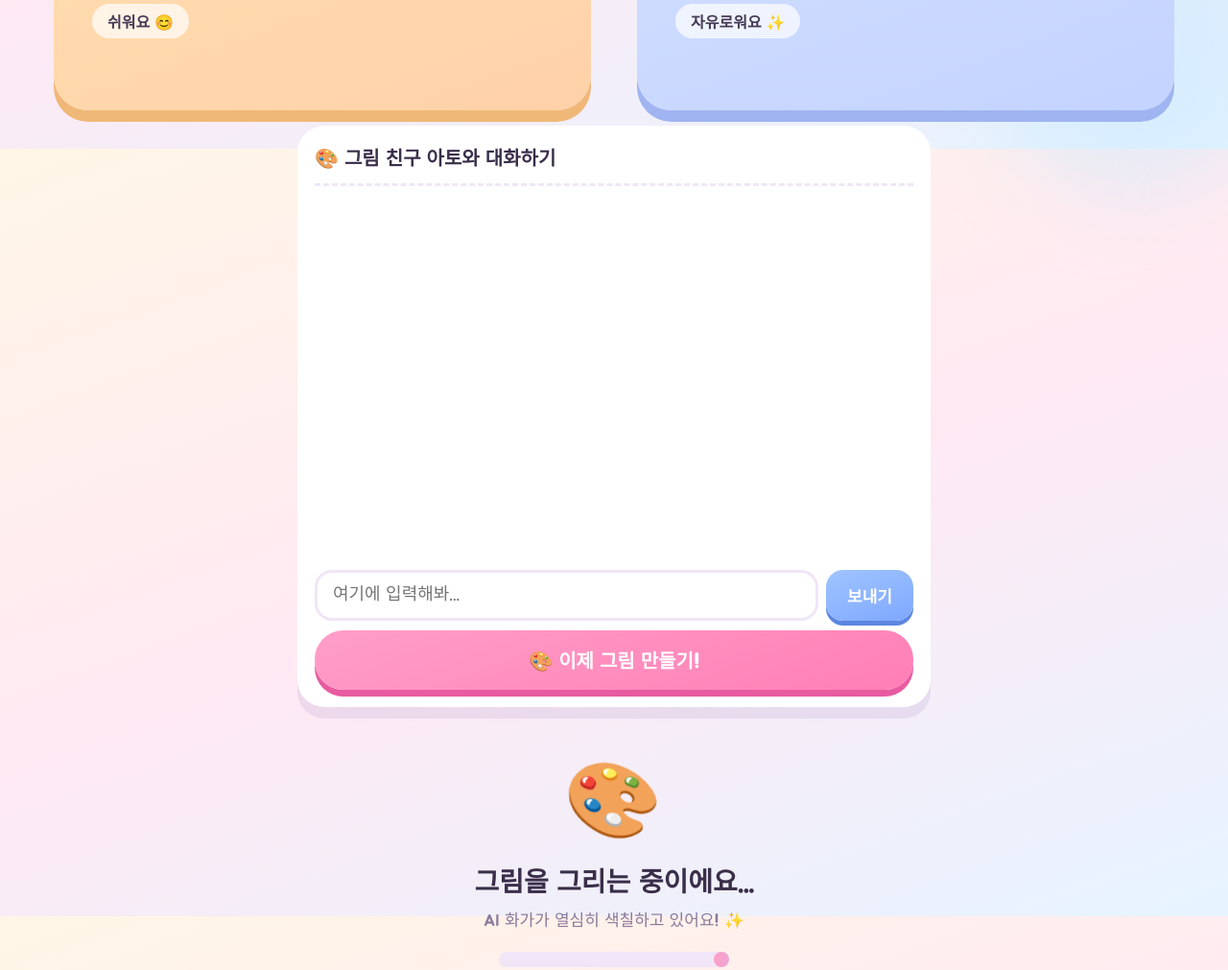
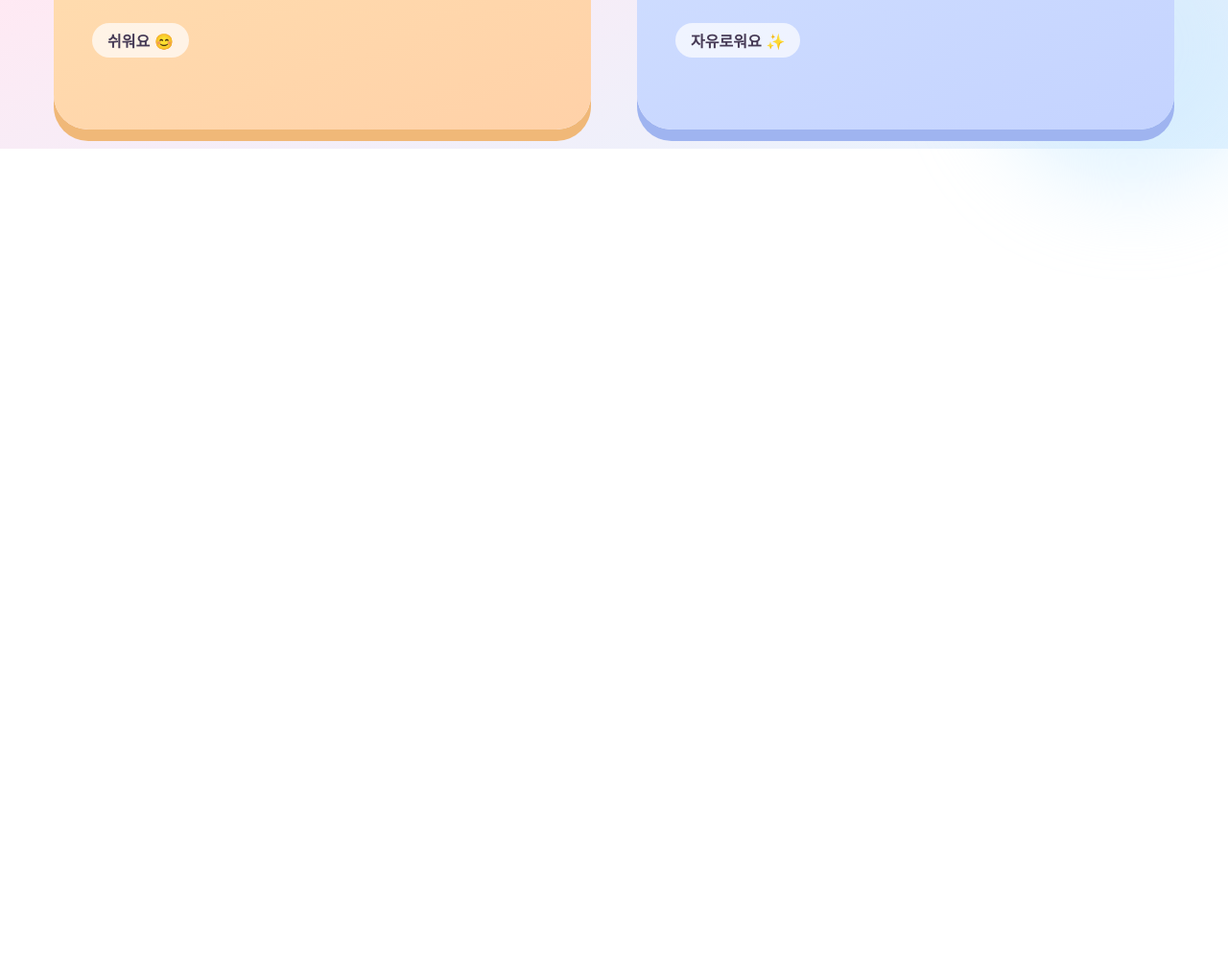
Before and after one commit to henna2022/raim-ai-artstudio, a website: page index.html in a window 1280 px wide. Shown: the part 645-1656 px from the top of the page at 96% size. After the commit the page ends 800 px from the top, so only its background shows below. Drawn offline with Linux system fonts and the light colour scheme; a web font is replaced by a local one.

Commit message:
screen added

```diff
--- a/index.html
+++ b/index.html
@@ -35,6 +35,7 @@
   .homeBtn{margin-left:auto;border:none;background:#fff;border-radius:30px;padding:10px 18px;font:inherit;font-size:16px;cursor:pointer;box-shadow:0 4px 0 #d7c9e8;display:none;}
 
   main{position:relative;z-index:2;padding:0 40px;max-width:none;width:100%;margin:0;flex:1;display:flex;flex-direction:column;justify-content:center;}
+  .screen{display:none;}
   .screen.on{display:block;}
 
   .fadeUp{animation:fadeUp .45s ease both;}
@@ -161,7 +162,7 @@
     <!-- CHAT -->
     <section class="screen" id="s-chat">
       <div class="chatWrap">
-        <div class="chatHeader">🎨 그림 친구 아토와 대화하기</div>
+        <div class="chatHeader">🎨 그림 친구 라이미와 대화하기</div>
         <div class="chatScroll" id="chatScroll"></div>
         <div class="inputRow">
           <input class="textInput" id="chatInput" placeholder="여기에 입력해봐...">
@@ -176,7 +177,7 @@
       <div class="genWrap">
         <div class="painter">🎨</div>
         <div class="genText">그림을 그리는 중이에요...</div>
-        <div class="genSub">AI 화가가 열심히 색칠하고 있어요! ✨</div>
+        <div class="genSub">AI 화가 라이미가 열심히 색칠하고 있어요! ✨</div>
         <div class="genBar"><span></span></div>
       </div>
     </section>
@@ -385,7 +386,7 @@
 }
 
 // ===================== 채팅 플로우 =====================
-const CHAT_GREETING = "안녕! 나는 그림 친구 아토야 🎨\n오늘 어떤 그림을 만들고 싶어? 동물, 로봇, 우주... 뭐든 좋아! 떠오르는 걸 말해줘 😊";
+const CHAT_GREETING = "안녕! 나는 그림 친구 라이미야 🎨\n오늘 어떤 그림을 만들고 싶어? 동물, 로봇, 우주... 뭐든 좋아! 떠오르는 걸 말해줘 😊";
 function startChat(){
   chatMessages = [{role:"assistant", content:CHAT_GREETING}];
   renderChat();
@@ -424,7 +425,7 @@
 document.getElementById('chatSend').onclick = sendChat;
 document.getElementById('chatInput').addEventListener('keydown', e=>{ if(e.key==='Enter') sendChat(); });
 document.getElementById('chatFinish').onclick = async ()=>{
-  // 1) 아토가 마무리 인사 (프롬프트는 절대 보여주지 않음)
+  // 1) 라이미가 마무리 인사 (프롬프트는 절대 보여주지 않음)
   chatMessages.push({ role:'assistant', content:"알겠어! 이제 그림을 그려줄게! 🎨" });
   renderChat(false);
   await new Promise(r => setTimeout(r, 900)); // 인사를 잠깐 보여준 뒤
```
